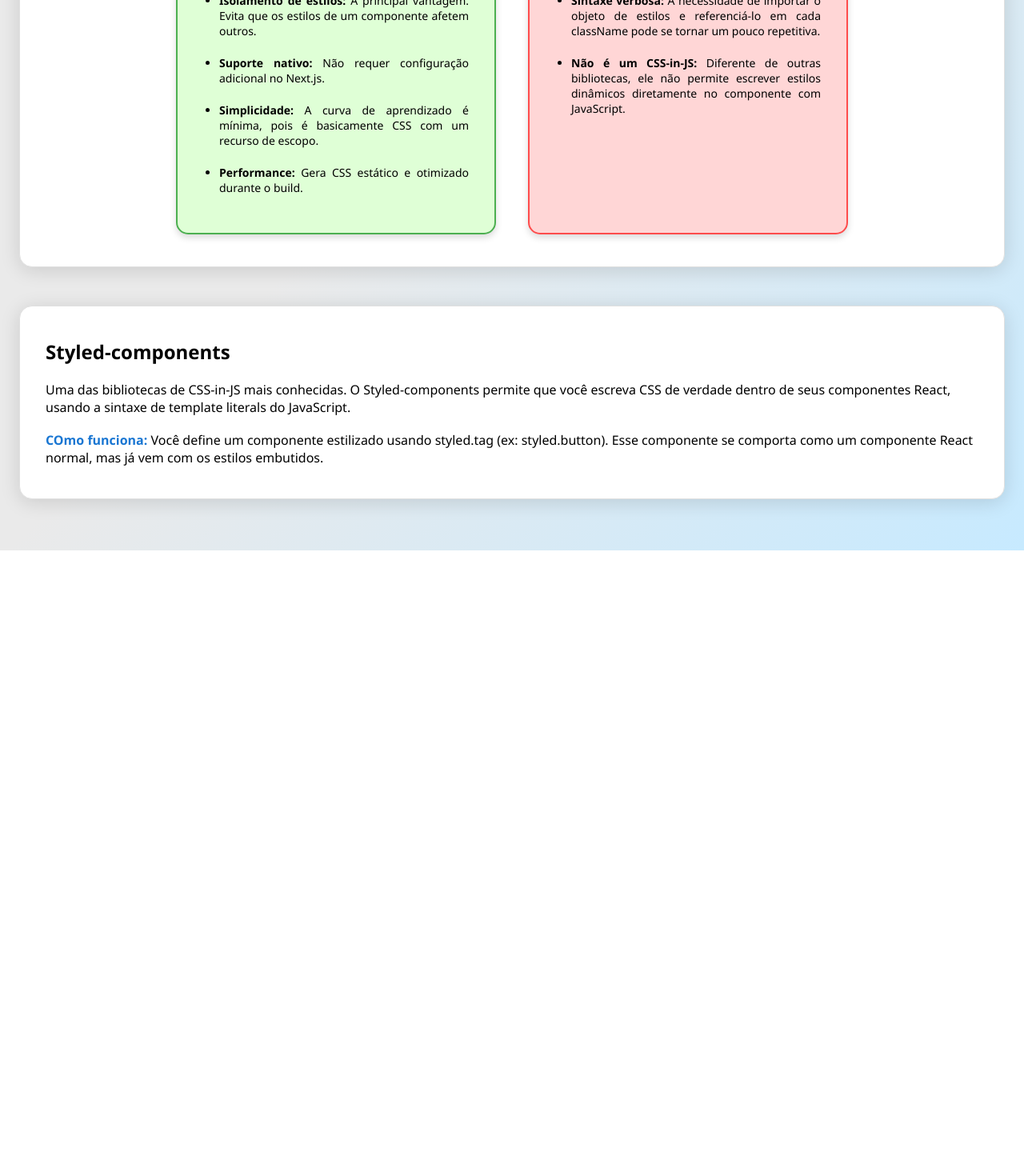
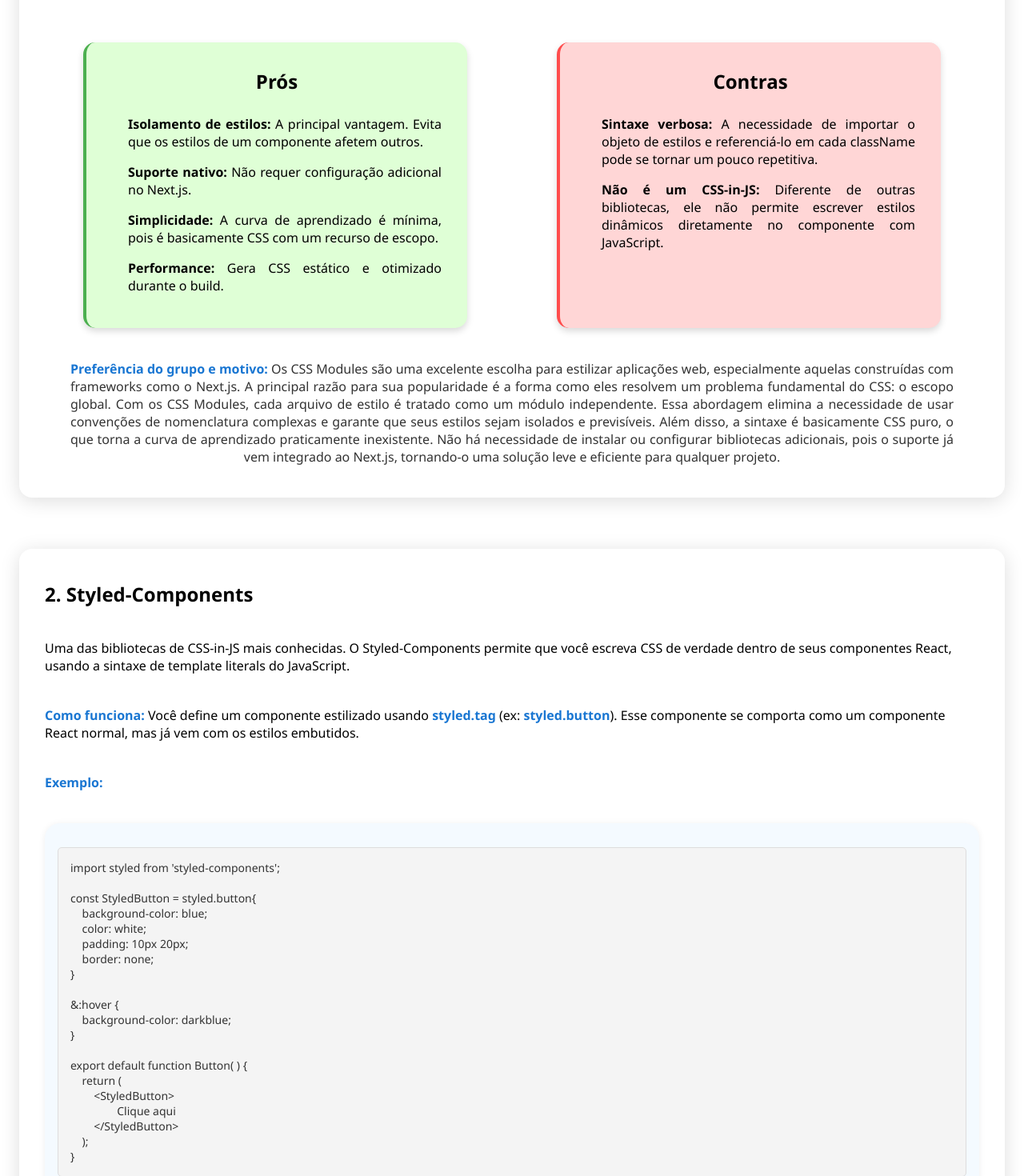
Before and after one commit to turco-vic/FrontEnd-Mini.Wiki.Tech, a Next.js app: page /bibliotecasDeEstilo in a window 1280 px wide. Shown: the part 1320-2790 px from the top of the page at 80% size. Before the commit the page ends 2008 px from the top, so only its background shows below. Built offline with nearby package versions, Linux system fonts and the light colour scheme.

Commit message:
feat: continue page

```diff
--- a/src/app/bibliotecasDeEstilo/bibliotecasdDeEstilo.module.css
+++ b/src/app/bibliotecasDeEstilo/bibliotecasdDeEstilo.module.css
@@ -4,16 +4,16 @@
     display: flex;
     flex-direction: column;
     align-items: center;
-    padding: 3rem 1.5rem 4rem 1.5rem;
-    gap: 3rem;
-    background: linear-gradient(135deg, #eaeaea 60%, #c7eaff 100%);
+    padding: 5rem 1.5rem 4rem 1.5rem;
+    gap: 4rem;
+    background: linear-gradient(135deg, #ffffff 80%, #d5e1e9 100%);
 }
 
-.introduction {
+
+.text {
     text-align: justify;
     text-align-last: center;
     padding: 0 2rem;
-    font-size: 1.15rem;
     color: #333;
 }
 
@@ -24,15 +24,11 @@
     padding: 2.5rem 2rem;
     flex-direction: column;
     justify-content: center;
-    gap: 1.2rem;
+    gap: 2.5rem;
     background: #fff;
     border-radius: 1rem;
     box-shadow: 0 4px 24px 0 #0002;
-    border: 1.5px solid #e0e0e0;
     transition: box-shadow 0.2s;
-}
-.section:hover {
-    box-shadow: 0 8px 32px 0 #0003;
 }
 
 .section span {
@@ -52,10 +48,11 @@
 
 .cardContainer {
     display: flex;
+    width: 100%;
     flex-wrap: wrap;
     flex-direction: row;
-    justify-content: center;
-    gap: 2.5rem;
+    justify-content: space-around;
+    gap: 1rem;
     margin-top: 1.5rem;
 }
 
--- a/src/app/bibliotecasDeEstilo/page.jsx
+++ b/src/app/bibliotecasDeEstilo/page.jsx
@@ -7,9 +7,9 @@
     return (
         <div className={styles.container}>
             <h1 className="font-roboto-bold">Bibliotecas de Estilo</h1>
-            <p className={styles.introduction}>Next.js se destaca por sua flexibilidade na estilização de aplicações, uma característica que permite aos desenvolvedores adaptar a ferramenta às suas necessidades. O framework não limita a uma única metodologia, mas oferece um espectro de opções, desde a integração nativa até o suporte a bibliotecas de estilo amplamente utilizadas. A decisão sobre qual abordagem seguir é geralmente guiada pela preferência do desenvolvedor e pelos requisitos do projeto.</p>
+            <p className={styles.text}>Next.js se destaca por sua flexibilidade na estilização de aplicações, uma característica que permite aos desenvolvedores adaptar a ferramenta às suas necessidades. O framework não limita a uma única metodologia, mas oferece um espectro de opções, desde a integração nativa até o suporte a bibliotecas de estilo amplamente utilizadas. A decisão sobre qual abordagem seguir é geralmente guiada pela preferência do desenvolvedor e pelos requisitos do projeto.</p>
             <div className={styles.section}>
-                <h2>CSS Modules</h2>
+                <h2>1. CSS Modules</h2>
                 <p>O Next.js oferece suporte nativo e otimizado para <span>CSS Modules</span>, o que o torna uma escolha extremamente popular. Essa abordagem resolve um dos maiores problemas do CSS tradicional: a globalidade dos seletores.</p>
                 <p><span>Como funciona:</span> Você cria um arquivo CSS com a extensão .module.css (ex: Button.module.css). Ao importar esse arquivo em seu componente, o Webpack (o bundler do Next.js) gera nomes de classes únicos para evitar conflitos.</p>
                 <span>Exemplo:</span>
@@ -56,11 +56,96 @@
                         borderColor="#FF4C4C"
                     />
                 </div>
+                <p className={styles.text}><span>Preferência do grupo e motivo:</span> Os CSS Modules são uma excelente escolha para estilizar aplicações web, especialmente aquelas construídas com frameworks como o Next.js. A principal razão para sua popularidade é a forma como eles resolvem um problema fundamental do CSS: o escopo global. Com os CSS Modules, cada arquivo de estilo é tratado como um módulo independente. Essa abordagem elimina a necessidade de usar convenções de nomenclatura complexas e garante que seus estilos sejam isolados e previsíveis. Além disso, a sintaxe é basicamente CSS puro, o que torna a curva de aprendizado praticamente inexistente. Não há necessidade de instalar ou configurar bibliotecas adicionais, pois o suporte já vem integrado ao Next.js, tornando-o uma solução leve e eficiente para qualquer projeto.</p>
             </div>
             <div className={styles.section}>
-                <h2>Styled-components</h2>
-                <p>Uma das bibliotecas de CSS-in-JS mais conhecidas. O Styled-components permite que você escreva CSS de verdade dentro de seus componentes React, usando a sintaxe de template literals do JavaScript.</p>
-                <p><span>COmo funciona:</span> Você define um componente estilizado usando styled.tag (ex: styled.button). Esse componente se comporta como um componente React normal, mas já vem com os estilos embutidos.</p>
+                <h2>2. Styled-Components</h2>
+                <p>Uma das bibliotecas de CSS-in-JS mais conhecidas. O Styled-Components permite que você escreva CSS de verdade dentro de seus componentes React, usando a sintaxe de template literals do JavaScript.</p>
+                <p><span>Como funciona:</span> Você define um componente estilizado usando <span>styled.tag</span> (ex: <span>styled.button</span>). Esse componente se comporta como um componente React normal, mas já vem com os estilos embutidos.</p>
+                <span>Exemplo:</span>
+                <div className={styles.blockContainer}>
+                    <CodeBlock code={`import styled from 'styled-components';
+
+const StyledButton = styled.button{
+    background-color: blue;
+    color: white;
+    padding: 10px 20px;
+    border: none;
+}
+
+&:hover {
+    background-color: darkblue;
+}
+
+export default function Button( ) {
+    return (
+        <StyledButton>
+                Clique aqui
+        </StyledButton>
+    );
+}`} />
+                </div>
+                <div className={styles.cardContainer}>
+                    <CardStyle
+                        title="Prós"
+                        topics={[
+                            "CSS-in-JS puro: Permite o uso de lógica e variáveis JavaScript para criar estilos dinâmicos e baseados em props.",
+                            "Manutenção: Estilos e componentes ficam no mesmo arquivo, tornando a manutenção de componentes mais simples.",
+                            "Reutilização: Facilita a criação de componentes estilizados que podem ser reutilizados em toda a aplicação.",
+                            "Isolamento: Os estilos são inerentemente isolados."
+                        ]}
+                        backgroundColor="#DFFFD6"
+                        borderColor="#4CAF50"
+                    />
+                    <CardStyle
+                        title="Contras"
+                        topics={[
+                            "Configuração: Requer uma pequena configuração para funcionar com SSR (Server-Side Rendering) do Next.js.",
+                            "Curva de aprendizado: Pode ser um pouco confuso para quem está começando, especialmente com conceitos como props e herança de estilos.",
+                            "Performance: Pode ter um overhead de tempo de execução (runtime), embora a maioria das otimizações já resolva isso."
+                        ]}
+                        backgroundColor="#FFD6D6"
+                        borderColor="#FF4C4C"
+                    />
+                </div>
+            </div>
+            <div className={styles.section}>
+                <h2>3. Tailwind CSS</h2>
+                <p>O <span>Tailwind CSS</span> é um framework de CSS de "utilitários" <span>(utility-first)</span>. Em vez de escrever CSS personalizado, você aplica classes pré-definidas diretamente nos elementos HTML.</p>
+                <p><span>Como funciona:</span> Você instala o Tailwind e o PostCSS. O Tailwind fornece um conjunto gigantesco de classes utilitárias (ex: <span>flex, text-center, bg-blue-500, p-4</span>) que você combina para construir a interface.</p>
+                <span>Exemplo:</span>
+                <div className={styles.blockContainer}>
+                    <CodeBlock code={`export default function Button( ) {
+    return (
+        <button className="bg-blue-500 hover:bg-blue-700 text-white font-bold py-2 px-4 rounded">
+                Clique aqui
+        </button>
+    );
+}`} />
+                </div>
+                <div className={styles.cardContainer}>
+                    <CardStyle
+                        title="Prós"
+                        topics={[
+                            "Desenvolvimento rápido: Acelera o desenvolvimento, pois você não precisa sair do HTML para estilizar.",
+                            "Consistência: Garante que o design seja consistente em toda a aplicação, pois as classes seguem um sistema de design predefinido.",
+                            "Otimização: A ferramenta de build (PurgeCSS) remove todas as classes não utilizadas, resultando em um CSS final extremamente pequeno.",
+                            "Flexibilidade: Permite criar designs complexos e personalizados combinando classes."
+                        ]}
+                        backgroundColor="#DFFFD6"
+                        borderColor="#4CAF50"
+                    />
+                    <CardStyle
+                        title="Contras"
+                        topics={[
+                            "Poluição do HTML: O className pode se tornar muito longo e difícil de ler, especialmente em elementos com muitos estilos.",
+                            "Abstração: Pode não ser ideal para componentes que precisam de uma abstração mais clara dos estilos, como em sistemas de componentes.",
+                            "Curva de aprendizado: É preciso aprender todas as classes utilitárias, o que leva tempo no início."
+                        ]}
+                        backgroundColor="#FFD6D6"
+                        borderColor="#FF4C4C"
+                    />
+                </div>
             </div>
         </div>
     )
--- a/src/app/layout.js
+++ b/src/app/layout.js
@@ -22,6 +22,11 @@
         {
             path: "../../public/fonts/Roboto-SemiBold.ttf",
             weight: "600",
+            style: "normal",
+        },
+        {
+            path: "../../public/fonts/RobotoMono-Regular.ttf",
+            weight: "400",
             style: "normal",
         },
     ],
--- a/src/components/CardStyle/CardStyle.jsx
+++ b/src/components/CardStyle/CardStyle.jsx
@@ -7,7 +7,7 @@
             className={styles.card}
             style={{
                 backgroundColor: backgroundColor || "#fff",
-                border: `2px solid ${borderColor || "#ccc"}`,
+                borderLeft: `4px solid ${borderColor || "#ccc"}`,
             }}
         >
             <h3 className={styles.title}>{title}</h3>
@@ -16,9 +16,9 @@
                     {topics.map((item, index) => {
                         const [boldText, normalText] = item.split(":");
                         return (
-                            <li key={index}>
+                            <p key={index}>
                                 <strong>{boldText}:</strong> {normalText}
-                            </li>
+                            </p>
                         );
                     })}
                 </ul>
--- a/src/components/CardStyle/CardStyle.module.css
+++ b/src/components/CardStyle/CardStyle.module.css
@@ -3,7 +3,7 @@
     flex-direction: column;
     gap: 1rem;
     width: 100%;
-    max-width: 25rem;
+    max-width: 30rem;
     padding: 2rem;
     border-radius: 15px;
     box-shadow: 0 4px 8px rgba(0, 0, 0, 0.15);
@@ -41,9 +41,6 @@
     margin: 10px 0;
 }
 
-.card li {
-    margin-bottom: 5px;
-    font-size: 14px;
-    color: #000000;
+.card p {
     text-align: justify;
 }
--- a/src/components/CodeBlock/CodeBlock.jsx
+++ b/src/components/CodeBlock/CodeBlock.jsx
@@ -5,7 +5,7 @@
     return (
         <div className={styles.codeBlock}>
                     <pre>
-                        <code>
+                        <code className="font-roboto-mono">
                             {code}
                         </code>
                     </pre>
```
Also changed, not shown: public/fonts/RobotoMono-Regular.ttf (added).
